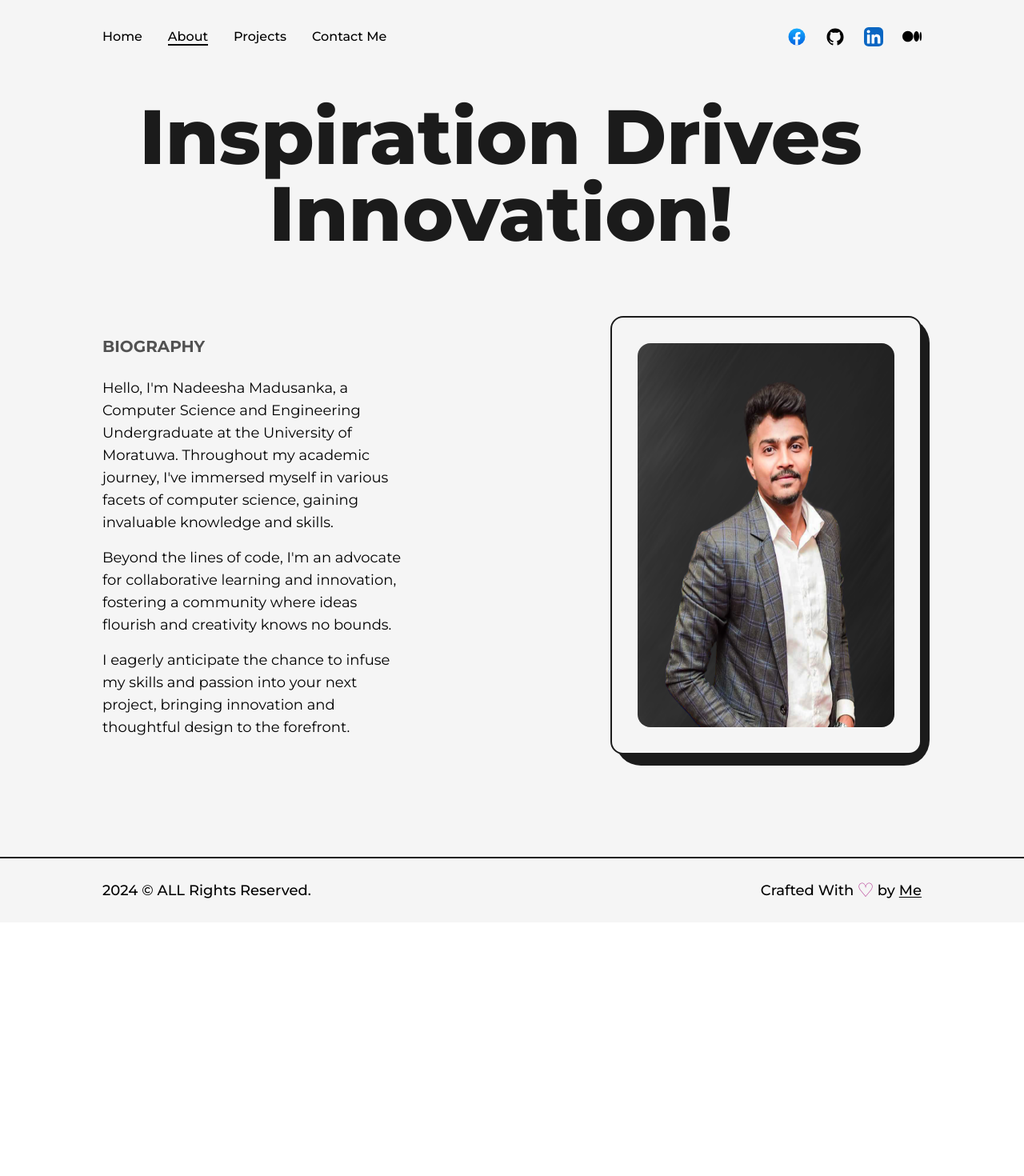
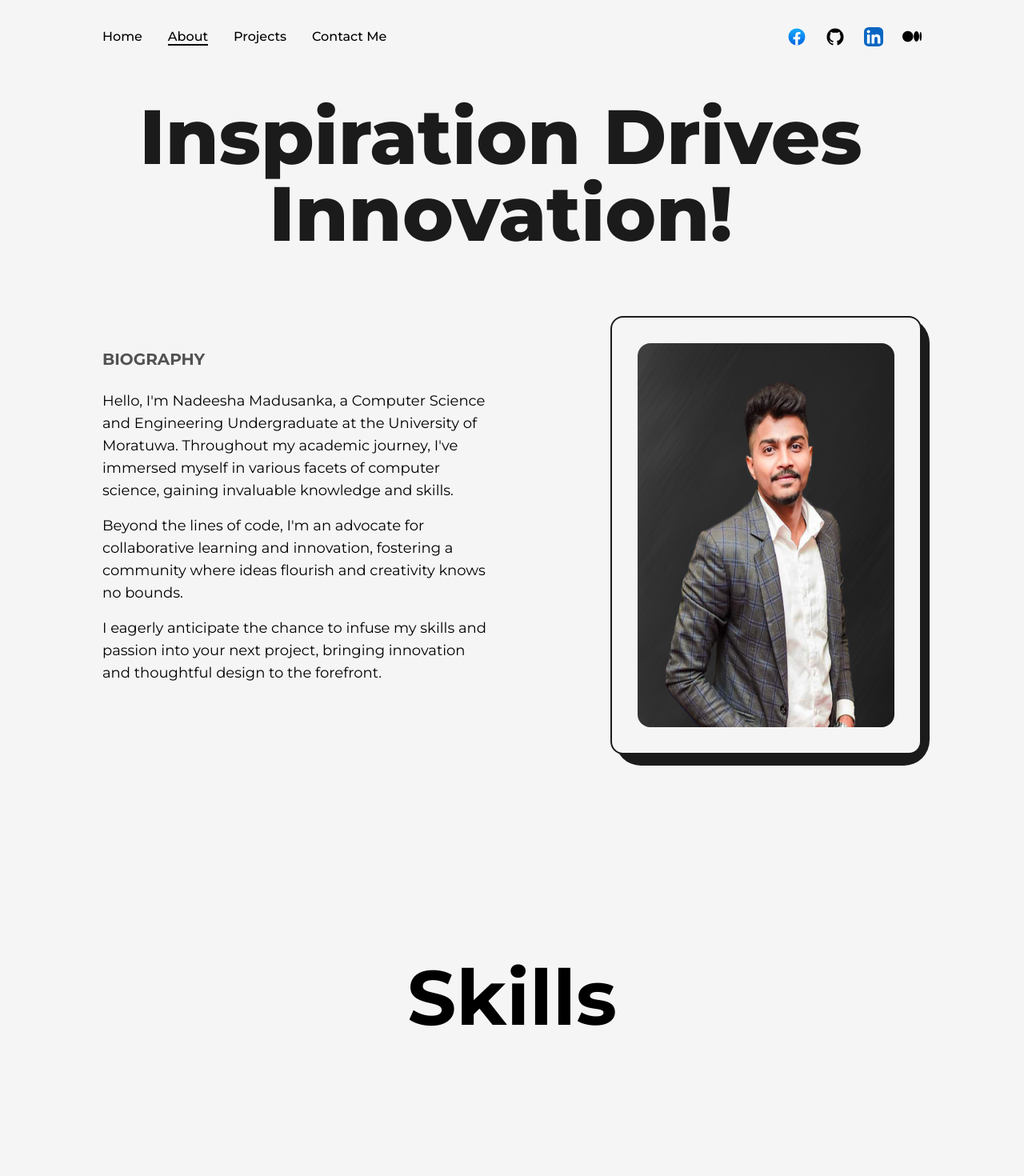
Before and after one commit to nadeeshaMadusanka99/personal_portfolio, a Next.js app: page /about in a window 1280 px wide. Shown: the top 1470 px of the page at 80% size. Before the commit the page ends 1153 px from the top, so only its background shows below. Built offline with nearby package versions, Linux system fonts and the light colour scheme.

Commit message:
Added skill section-dummy

```diff
--- /dev/null
+++ b/src/components/Skills.js
@@ -0,0 +1,15 @@
+import React from 'react'
+
+const Skills = () => {
+  return (
+    <>
+
+    <h2 className='font-bold text-8xl mt-64 w-full text-center'>Skills</h2>
+    <div className='w-full h-screen  flex items-center justify-center rounded-full'>
+
+    </div>
+    </>
+  )
+}
+
+export default Skills
--- a/src/pages/about.js
+++ b/src/pages/about.js
@@ -5,7 +5,7 @@ import Head from "next/head";
 import Layout from "@/components/Layout";
 import AnimatedText from "@/components/AnimatedText";
 // import { useInView, useMotionValue, useSpring } from "framer-motion";
-// import Skills from "@/components/Skills";
+import Skills from "@/components/Skills";
 // import Experience from "@/components/Experience";
 // import Education from "@/components/Education";
 // import TransitionEffect from "@/components/TransitionEffect";
@@ -54,7 +54,7 @@ const About = () => {
           />
 
           <div className="grid w-full grid-cols-12 gap-16">
-            <div className="col-span-5 flex flex-col items-start justify-start mt-6">
+            <div className="col-span-6 flex flex-col items-start justify-start mt-10">
               <h2 className="mb-4 text-xl font-bold uppercase text-dark/75 ">
                 BIOGRAPHY
               </h2>
@@ -64,7 +64,7 @@ const About = () => {
                 </p>
               ))}
             </div>
-            <div className="col-span-2"/>
+            <div className="col-span-"/>
             <div className="col-span-5 relative rounded-2xl border-2 border-solid border-dark bg-light p-8 ">
               <div className="absolute top-0 -right-3 -z-10 w-[102%] h-[103%] rounded-[2rem] bg-dark" />
               <Image
@@ -74,8 +74,8 @@ const About = () => {
               />
             </div>
           </div>
-          {/* <Skills />
-          <Experience />
+          <Skills />
+          {/* <Experience />
           <Education /> */}
         </Layout>
       </main>
```
Also changed, not shown: src/content/Constants.js (added).
